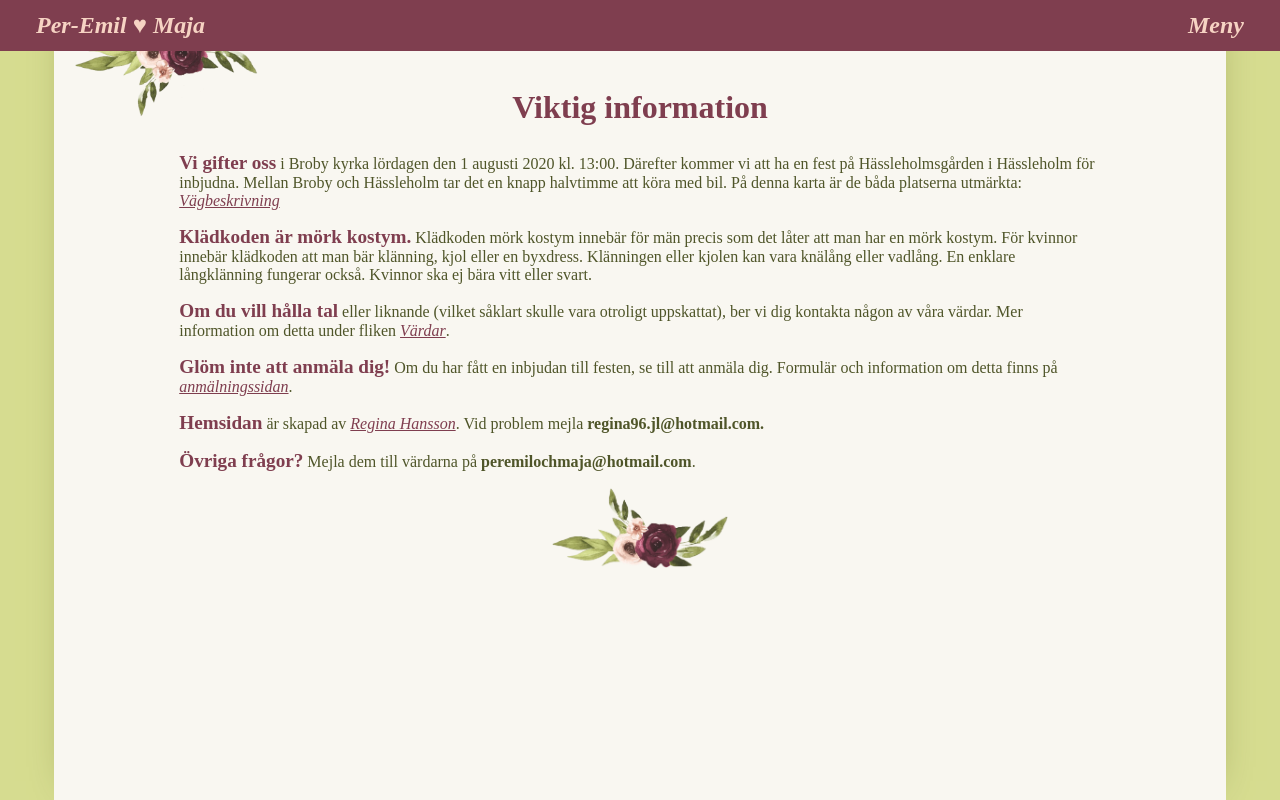
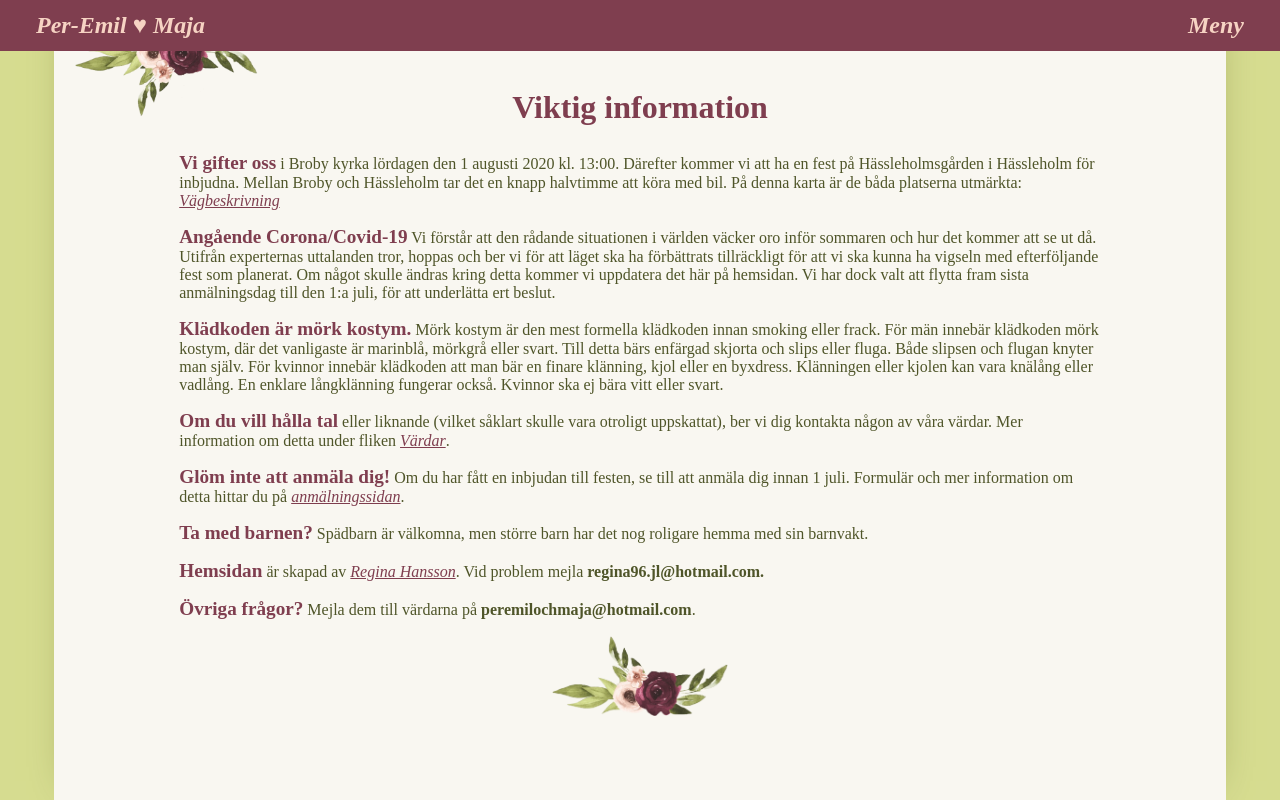
Before and after one commit to reggosaurus-reg/WeddingWebsite, a Flask app: page /viktiginformation in a window 1280 px wide. Run offline with Flask 2, Linux system fonts and the light colour scheme.

Commit message:
Update and add info texts

```diff
--- a/static/js/interact_with_server.js
+++ b/static/js/interact_with_server.js
@@ -337,7 +337,7 @@ function downloadCsvFile(content) {
 
 // ---- SIGNUP
 function showIfNotPastDeadline() {
-	let deadline = new Date("Jun 2, 2020 00:00:00").getTime();
+	let deadline = new Date("Jul 2, 2020 00:00:00").getTime();
 	let now = new Date().getTime();
 	if (deadline - now < 0) {
 		document.getElementById("too_late").style.display = "block";
--- a/templates/viktiginformation.html
+++ b/templates/viktiginformation.html
@@ -15,12 +15,24 @@
 </p>
 
 <p>
+	<span class="inline_header">Angående Corona/Covid-19</span>
+	Vi förstår att den rådande situationen i världen väcker oro inför sommaren och
+	hur det kommer att se ut då. Utifrån experternas uttalanden tror, hoppas och
+	ber vi för att läget ska ha förbättrats tillräckligt för att vi ska kunna ha
+	vigseln med efterföljande fest som planerat. Om något skulle ändras kring
+	detta kommer vi uppdatera det här på hemsidan. Vi har dock valt att flytta
+	fram sista anmälningsdag till den 1:a juli, för att underlätta ert beslut.
+</p>
+
+<p>
 	<span class="inline_header">Klädkoden är mörk kostym.</span>
-	Klädkoden mörk kostym innebär för män precis som det låter att man har en
-	mörk kostym. För kvinnor innebär klädkoden att man bär klänning, kjol
-	eller en byxdress. Klänningen eller kjolen kan vara knälång eller vadlång.
-	En enklare långklänning fungerar också. Kvinnor ska ej bära vitt eller
-	svart.
+	Mörk kostym är den mest formella klädkoden innan smoking eller frack. För
+	män innebär klädkoden mörk kostym, där det vanligaste är marinblå, mörkgrå
+	eller svart. Till detta bärs enfärgad skjorta och slips eller fluga. Både
+	slipsen och flugan knyter man själv. För kvinnor innebär klädkoden att man
+	bär en finare klänning, kjol eller en byxdress. Klänningen eller kjolen kan
+	vara knälång eller vadlång. En enklare långklänning fungerar också. Kvinnor
+	ska ej bära vitt eller svart.
 </p>
 
 <p>
@@ -32,9 +44,14 @@
 
 <p>
 	<span class="inline_header">Glöm inte att anmäla dig!</span>
-	Om du har fått en inbjudan till festen, se till att anmäla dig.
-	Formulär och information om detta finns på
+	Om du har fått en inbjudan till festen, se till att anmäla dig innan 1 juli.
+	Formulär och mer information om detta hittar du på
 	<a class="normal" href="/anmalan">anmälningssidan</a>.
+</p>
+
+<p>
+	<span class="inline_header">Ta med barnen?</span>
+	Spädbarn är välkomna, men större barn har det nog roligare hemma med sin barnvakt.
 </p>
 
 <p>
```
Also changed, not shown: templates/anmalan.html (+8 -5 lines).
